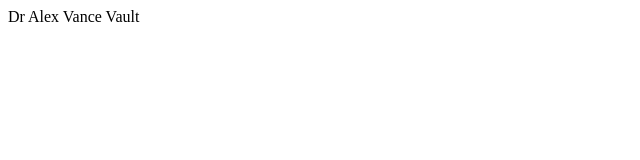
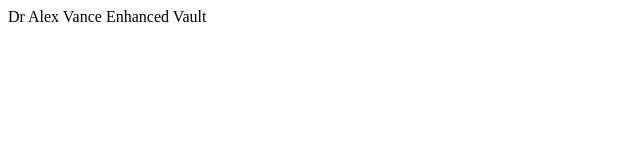
Before and after one commit to Angsumi/ANGSUMAN, a website: page V1/clients/dr-alex-vance/index.html in a window 1280 px wide. Shown: the full height of the page, 0-640 px from the left. Drawn offline with Linux system fonts and the light colour scheme.

Commit message:
Publish V1 client site: Dr. Alex Vance

```diff
--- a/V1/clients/dr-alex-vance/index.html
+++ b/V1/clients/dr-alex-vance/index.html
@@ -1 +1 @@
-<!DOCTYPE html><html><body>Dr Alex Vance Vault</body></html>
+<!DOCTYPE html><html><body>Dr Alex Vance Enhanced Vault</body></html>
```
